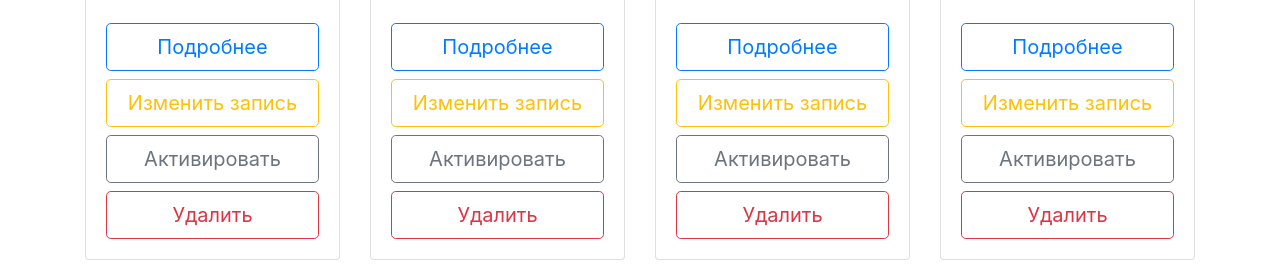
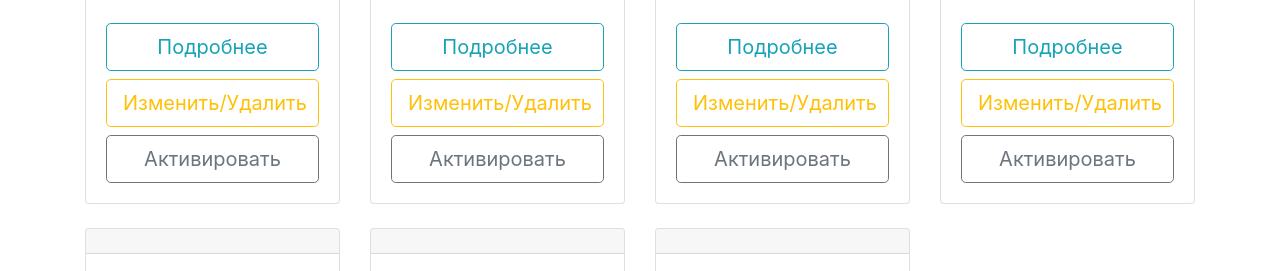
Before and after one commit to DSulzhits/06_2, a Django app: template catalog/templates/catalog/blogrecord_list.html in a window 1280 px wide. Shown: the part 481-752 px from the top of the page. Run offline with Django 4.2, Linux system fonts and the light colour scheme; the template is opened without the code that fills it: values that come from a table or form of the project are taken from there, others are empty; data comes from the database, SQL or seed files in the repository; some libraries are stand-ins or nearby versions.

Commit message:
Модифицирован шаблон inc_blogrecord_form.html

```diff
--- a/catalog/templates/catalog/includes/inc_blogrecord_form.html
+++ b/catalog/templates/catalog/includes/inc_blogrecord_form.html
@@ -10,10 +10,10 @@
             <ul class="list-unstyled mt-3 mb-4 text-start m-3">
                 <li> {{ object.content|truncatechars:45 }} </li>
             </ul>
-            <a class="btn btn-lg btn-block btn-outline-primary"
+            <a class="btn btn-lg btn-block btn-outline-info"
                href="{% url 'catalog:blog_record_detail' object.slug %}">Подробнее</a>
             <a href="{% url 'catalog:blog_record_update' object.slug %}"
-               class="btn btn-lg btn-block btn-outline-warning">Изменить запись</a>
+               class="btn btn-lg btn-block btn-outline-warning">Изменить/Удалить</a>
             <a href="{% url 'catalog:toggle_activity' object.slug %}"
                class="btn btn-lg btn-block btn-outline-secondary">
                 {% if object.sign_of_publication %}
@@ -22,8 +22,6 @@
                     Активировать
                 {% endif %}
             </a>
-            <a href="{% url 'catalog:blog_record_delete' object.slug %}"
-               class="btn btn-lg btn-block btn-outline-danger">Удалить</a>
         </div>
     </div>
 </div>
```
